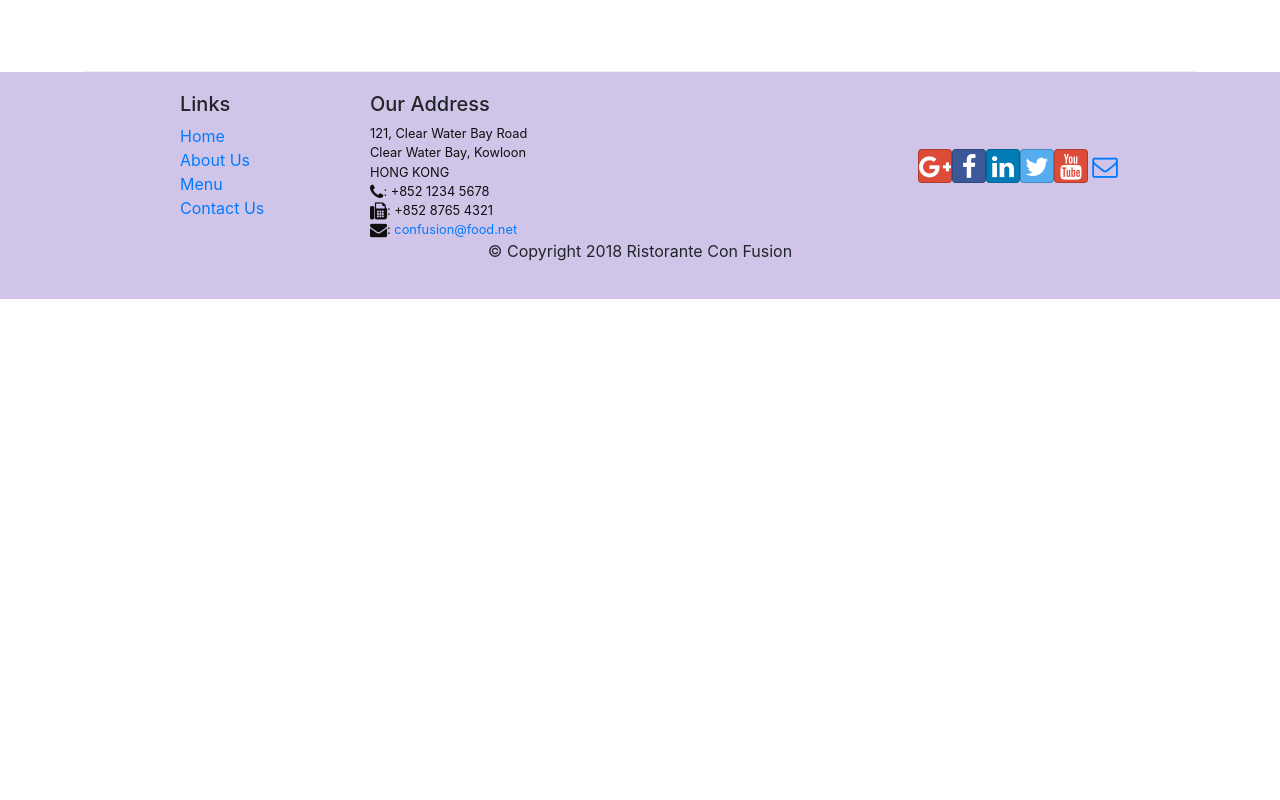
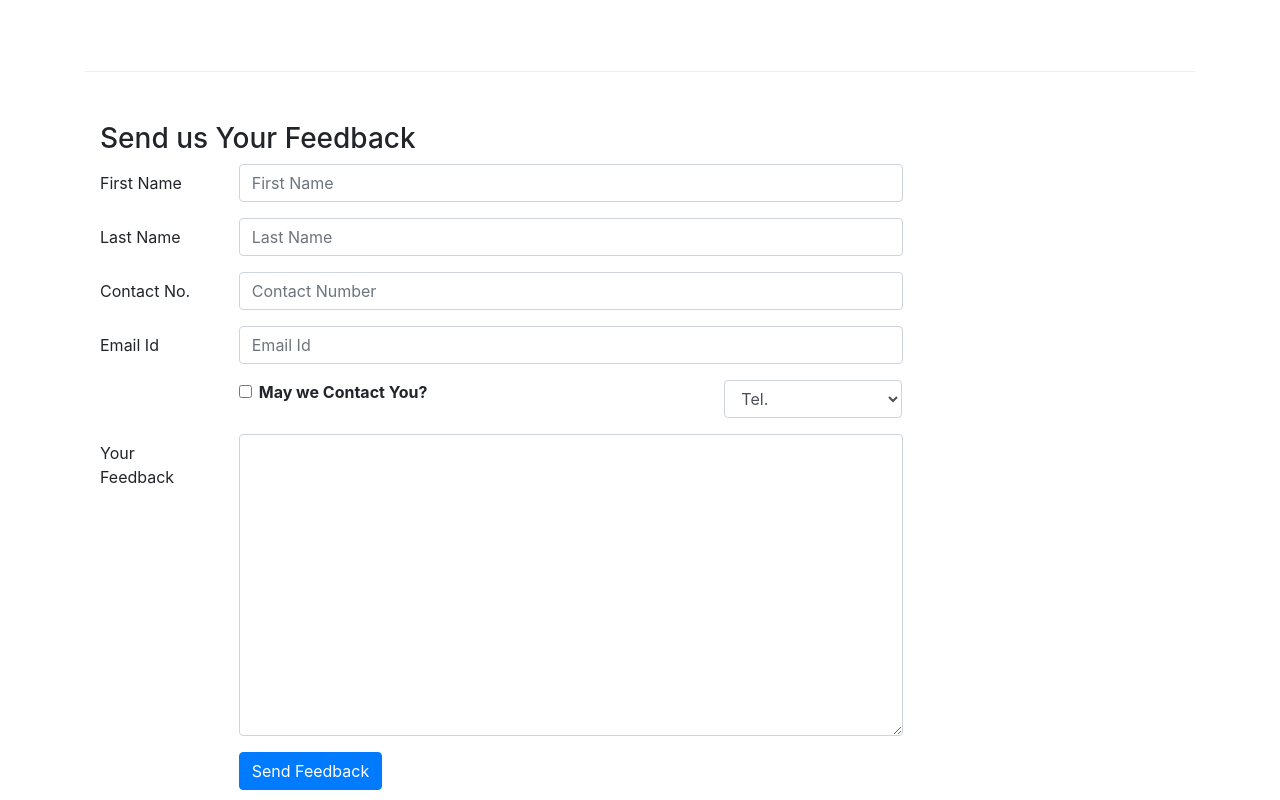
Before and after one commit to nitinkishore04/confusion, a React (Create React App) app: page /contactus in a window 1280 px wide. Shown: the part 800-1600 px from the top of the page. Before the commit the page ends 1099 px from the top, so only its background shows below. Built offline with nearby package versions, Linux system fonts and the light colour scheme.

Commit message:
Controlled Forms Part 1

```diff
--- a/src/components/ContactComponent.js
+++ b/src/components/ContactComponent.js
@@ -1,8 +1,41 @@
-import React from 'react';
-import { Breadcrumb, BreadcrumbItem } from 'reactstrap';
+import React, { Component } from 'react';
+import { Breadcrumb, BreadcrumbItem, Form, FormGroup, Label, Input, Col, Button } from 'reactstrap';
 import { Link } from 'react-router-dom';
 
-function Contact(props) {
+class Contact extends Component {
+    constructor(props){
+        super(props);
+
+        this.state={
+            firstname: '',
+            lastname: '',
+            telnum: '',
+            email: '',
+            agree: false,
+            contactType: 'Tel.',
+            message: ''
+        }
+        this.handleInput = this.handleInput.bind(this);
+        this.handleSubmit = this.handleSubmit.bind(this);
+    }
+
+    handleInput(event){
+        const target = event.target;
+        const value = target.type === "checkbox" ? target.checked : target.value;
+        const name = target.name;
+
+        this.setState({
+            [name]: value
+        })
+    }
+
+    handleSubmit(event){
+        console.log("Current State is"+JSON.stringify(this.state));
+        alert("Current State is"+JSON.stringify(this.state));
+        event.preventDefault();
+    }
+
+    render(){
         return(
             <div className="container">
                 <div className="row">
@@ -41,8 +74,67 @@
                         </div>
                     </div>
                 </div>
+                <div className="row row-content">
+                    <div className="col-12">
+                        <h3>Send us Your Feedback</h3>
+                    </div>
+                    <div className="col-12 col-md-9">
+                        <Form onSubmit={this.handleSubmit}>
+                            <FormGroup row>
+                                <Label md={2} htmlFor="firstname">First Name</Label>
+                                <Col md={10}>
+                                    <Input type="text" id="firstname" name="firstname" placeholder="First Name" value={this.state.firstname} onChange={this.handleInput}/>
+                                </Col>
+                            </FormGroup>
+                            <FormGroup row>
+                                <Label md={2} htmlFor="lastname">Last Name</Label>
+                                <Col md={10}>
+                                    <Input type="text" id="lastname" name="lastname" placeholder="Last Name" value={this.state.lastname} onChange={this.handleInput}/>
+                                </Col>
+                            </FormGroup>
+                            <FormGroup row>
+                                <Label md={2} htmlFor="telnum">Contact No.</Label>
+                                <Col md={10}>
+                                    <Input type="tel" id="telnum" name="telnum" placeholder="Contact Number" value={this.state.telnum} onChange={this.handleInput}/>
+                                </Col>
+                            </FormGroup>
+                            <FormGroup row>
+                                <Label md={2} htmlFor="email">Email Id</Label>
+                                <Col md={10}>
+                                    <Input type="email" id="email" name="email" placeholder="Email Id" value={this.state.email} onChange={this.handleInput}/>
+                                </Col>
+                            </FormGroup>
+                            <FormGroup row>
+                                <Col md={{size: 6, offset: 2}}>
+                                    <FormGroup check>
+                                        <Input type="checkbox" name="agree" value={this.state.check} onChange={this.handleInput}/>
+                                        <b>May we Contact You?</b>
+                                    </FormGroup>
+                                </Col>
+                                <Col md={{size: 3,offset: 1}}>
+                                    <Input type="select" name="contactType" value={this.state.contactType} onChange={this.handleInput}>
+                                        <option>Tel.</option>
+                                        <option>Email</option>
+                                    </Input>
+                                </Col>
+                            </FormGroup>
+                            <FormGroup row>
+                                <Label md={2} htmlFor="message">Your Feedback</Label>
+                                <Col md={10}>
+                                    <Input type="textarea"  id="message" name="message" rows="12" value={this.state.message} onChange={this.handleInput}/>
+                                </Col>
+                            </FormGroup>
+                            <FormGroup row>
+                                <Col md={{size: 10, offset: 2}}>
+                                    <Button type="submit" color="primary">Send Feedback</Button>
+                                </Col>
+                            </FormGroup>
+                        </Form>
+                    </div>
+                </div>
             </div>
         );
     }
+}
 
 export default Contact;
```
Lines whose indentation alone changed are shown as unchanged.
